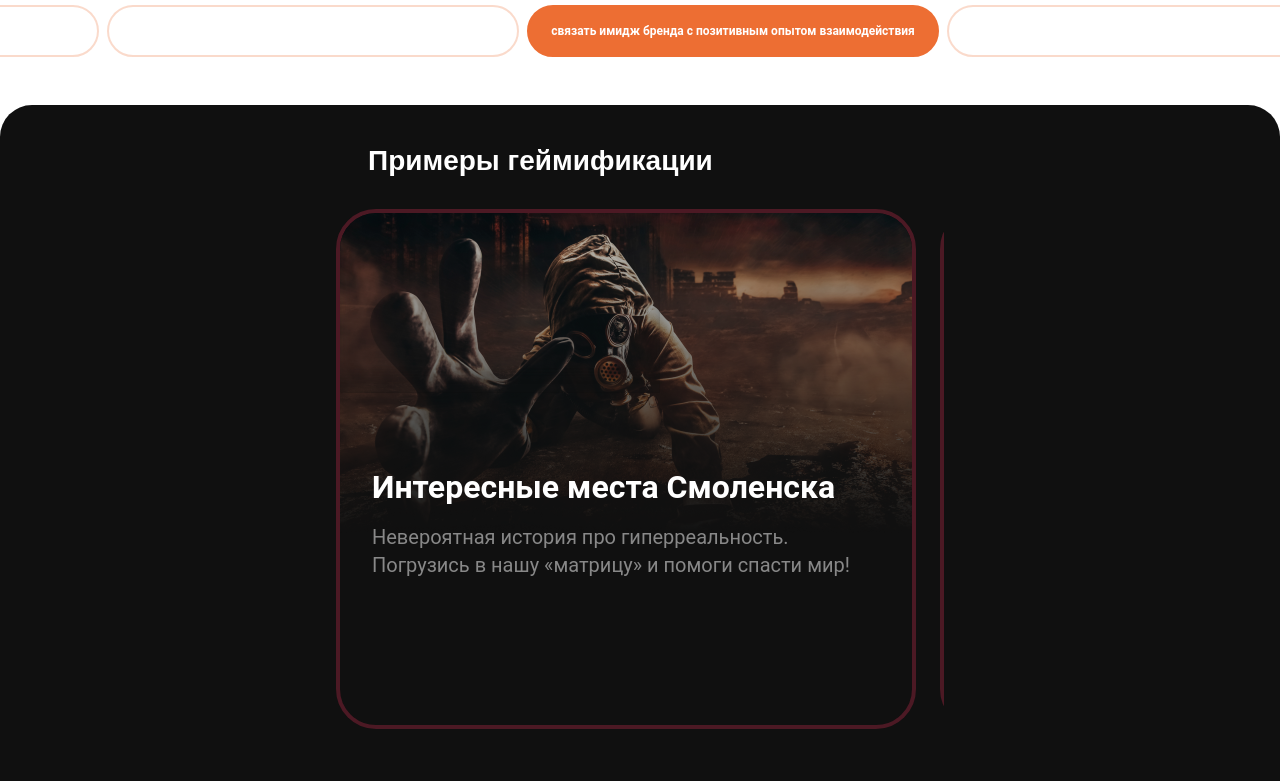
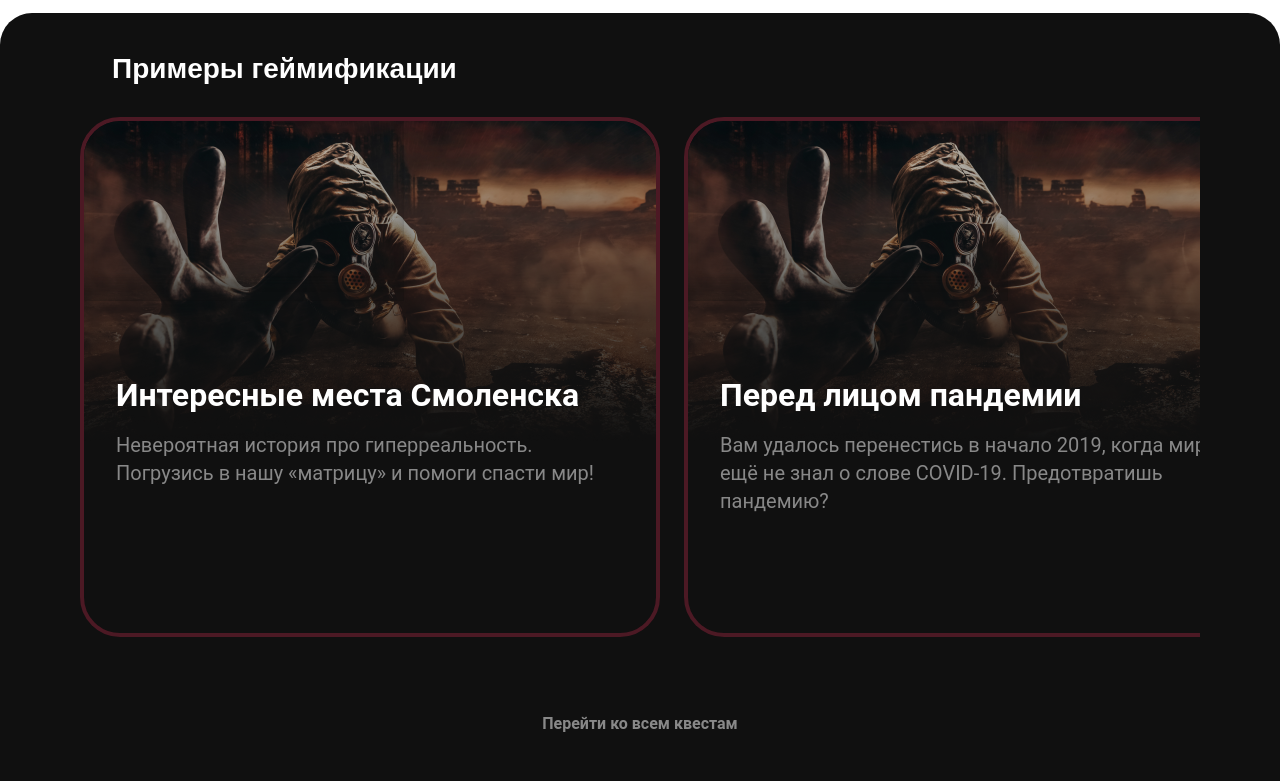
Before and after one commit to nanawebdev/wayMakerLanding, a website: page source/business.pug in a window 1280 px wide. Shown: the part 2019-2800 px from the top of the page. Drawn offline with nearby package versions, Linux system fonts and the light colour scheme; files that its build step writes are made by us from their sources; files whose address does not match are found by name.

Commit message:
сделала фикс ширину для превью и дофиксила ресайз

```diff
--- a/source/sass/blocks/content.scss
+++ b/source/sass/blocks/content.scss
@@ -45,7 +45,7 @@
 
 .content__preview {
   border-radius: 40px;
-  width: 100%;
+  width: 320px;
   height: 372px;
   display: flex;
   flex-direction: column;
@@ -65,7 +65,9 @@
 }
 
 .content__preview:nth-child(2) {
-  display: none;
+  @media (max-width: 320px) {
+    display: none;
+  }
 }
 
 .content__preview-image {
@@ -118,11 +120,19 @@
   display: none;
 }
 
-.content .container {
-  padding: 0;
+.content__wrapper {
+  overflow-x: scroll;
+  display: grid;
+  grid-template-columns: max-content max-content;
+  grid-template-rows: 1fr;
+  column-gap: 8px;
 }
 
 @media (min-width: $tablet-width) {
+  .content__wrapper {
+    column-gap: 24px;
+  }
+
   .content {
     padding-top: 80px;
     padding-bottom: 80px;
@@ -184,14 +194,6 @@
     display: flex;
   }
 
-  .content__wrapper {
-    overflow-x: scroll;
-    display: grid;
-    grid-template-columns: max-content max-content;
-    grid-template-rows: 1fr;
-    column-gap: 24px;
-  }
-
   .content-link {
     font-weight: 700;
     font-size: 16px;
@@ -244,8 +246,4 @@
   .content {
     border-radius: 80px 80px 0 0;
   }
-
-  .content .container {
-    padding: 0 120px;
-  }
 }
--- a/source/sass/global/helpers.scss
+++ b/source/sass/global/helpers.scss
@@ -7,16 +7,9 @@ body,
 }
 
 .wrapper {
-  width: 320px;
+  width: 100%;
   margin: 0 auto;
-
-  @media (min-width: $tablet-width) {
-    width: $tablet-width;
-  }
-
-  @media (min-width: $desktop-width) {
-    width: $desktop-width;
-  }
+  max-width: $desktop-width;
 }
 
 .container {
```
